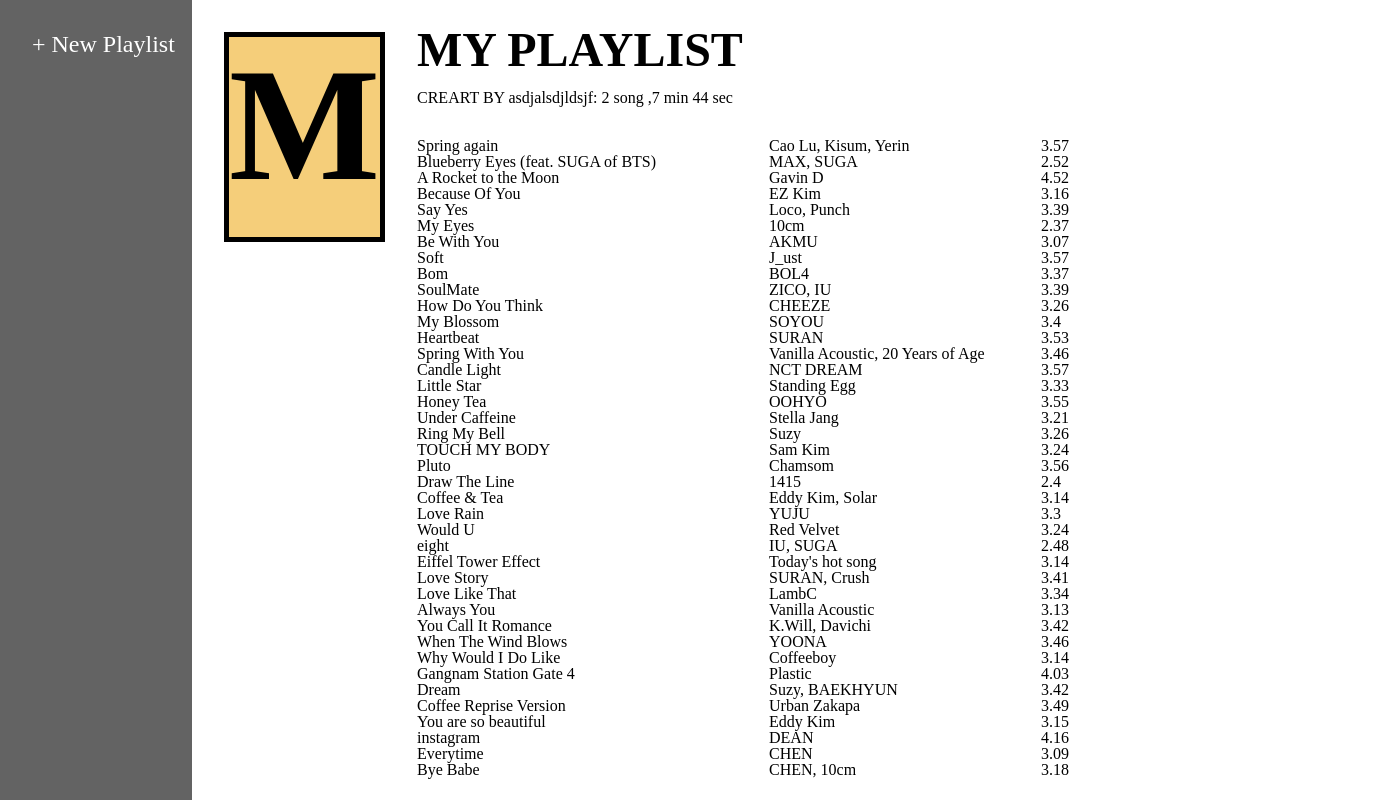
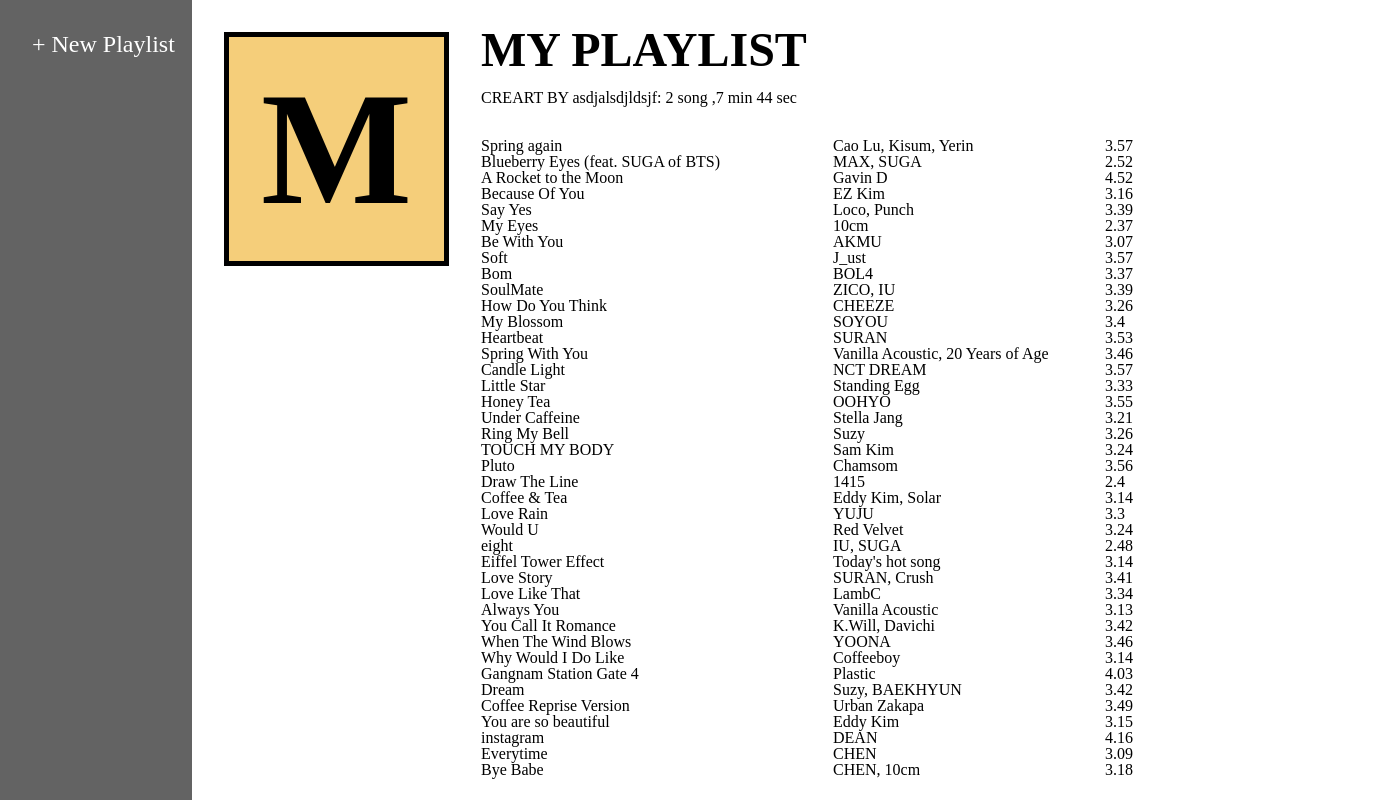
Before and after one commit to Ajarnshilin/playlist-frontend, a React (Create React App) app: page / in a window 1280 px wide. Shown: the whole page, 1377 px wide, since content can reach past the window. Built offline with nearby package versions, Linux system fonts and the light colour scheme.

Commit message:
edit css

```diff
--- a/src/components/Content.js
+++ b/src/components/Content.js
@@ -21,14 +21,16 @@
 `;
 
 const Pic = styled.div`
-  width: 15vw;
-  height: 25vh;
+  width: 25vw;
+  height: 20vh;
   background-color: #f5ce7a;
   border:5px solid black;
-  margin-left: 2rem;
   margin-top:2rem;
+  margin-left:2rem;
+  padding: 2rem;
+
   span {
-    margin-top:0.5rem;
+
     font-size: 10rem;
     font-weight: 600;
     display: flex;
```
